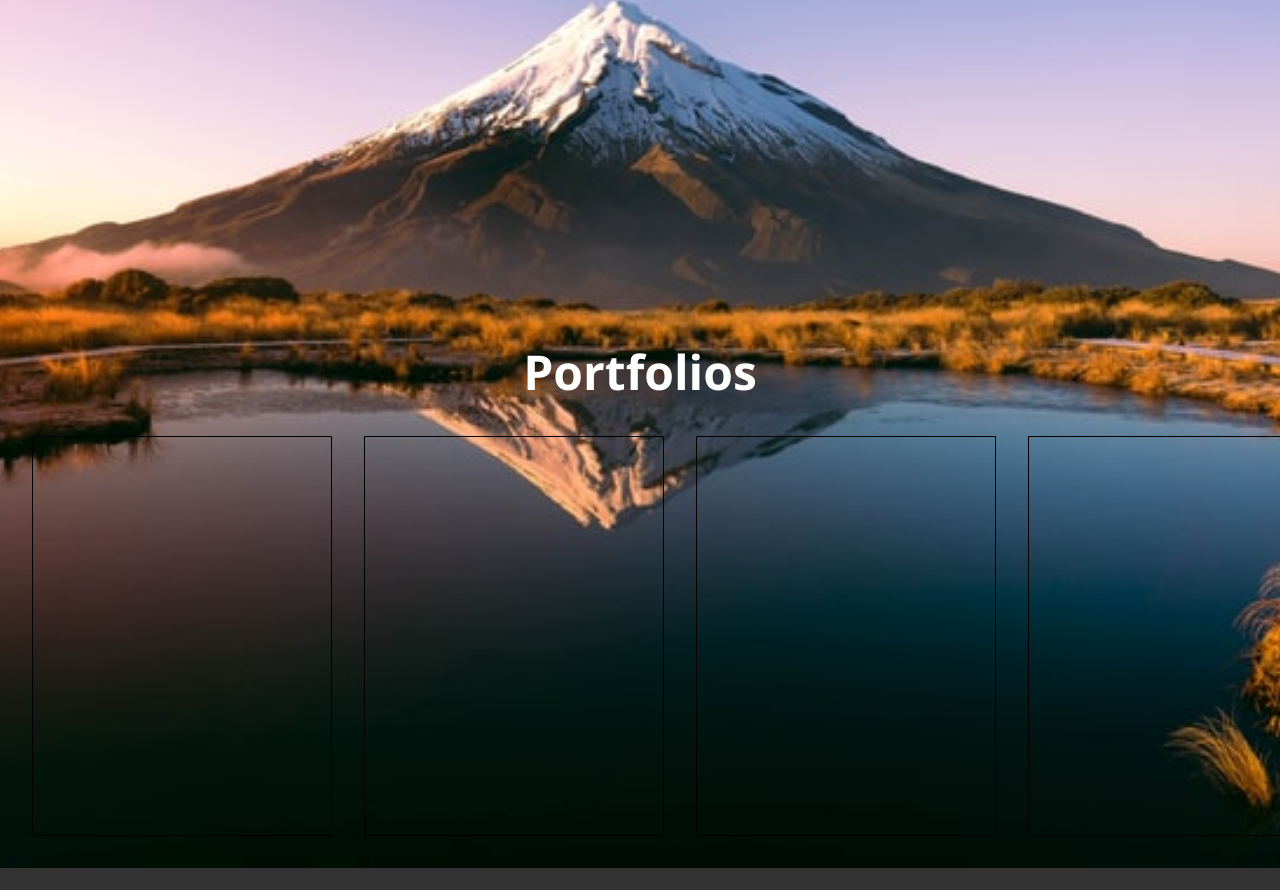
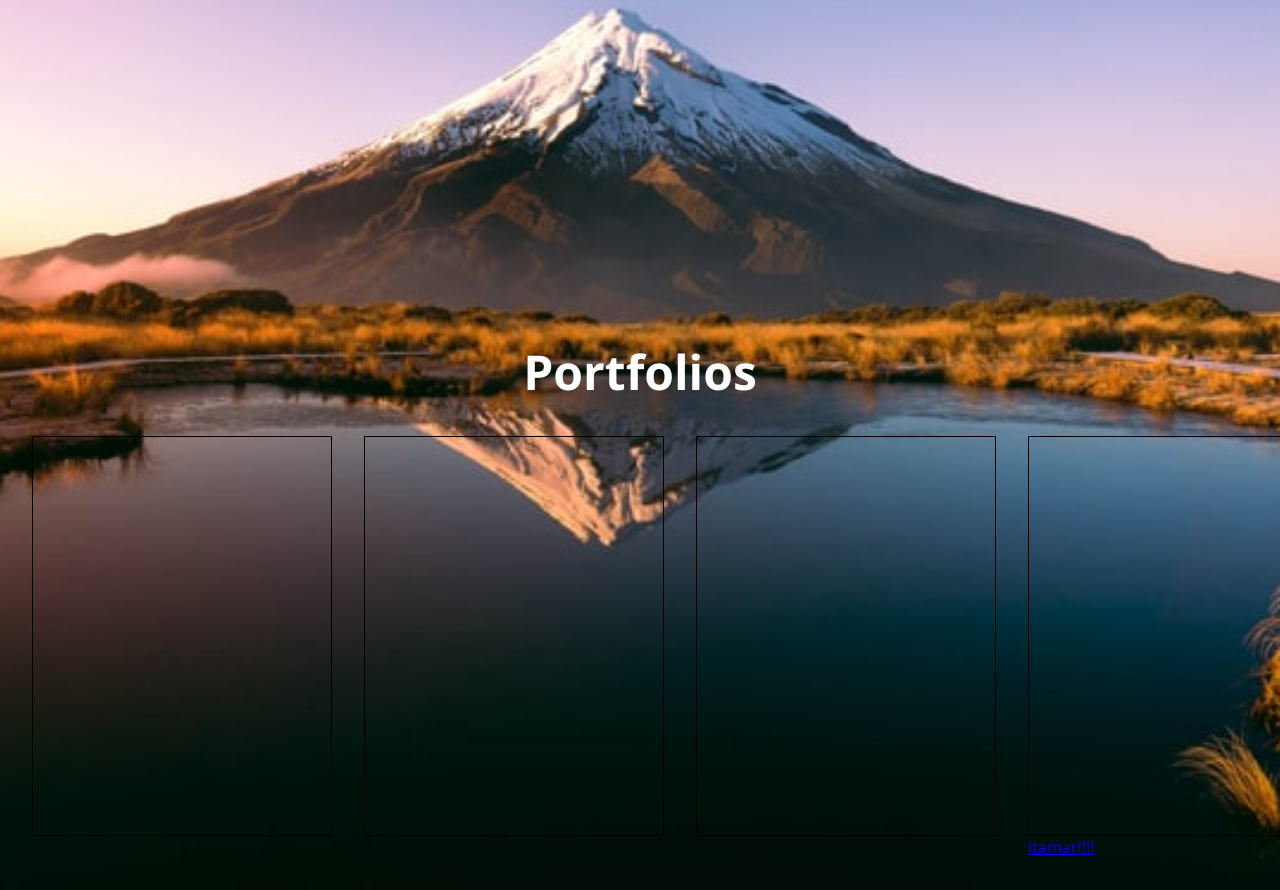
Before and after one commit to naamagi/group_portfolio, a plain HTML site: page public/index.html in a window 1280 px wide. Shown: the part 493-1383 px from the top of the page. Before the commit the page ends 1361 px from the top, so only its background shows below. Drawn offline with Linux system fonts and the light colour scheme.

Commit message:
added link to my page in index.html

```diff
--- a/public/index.html
+++ b/public/index.html
@@ -19,7 +19,7 @@
         <a href="#"><div class="card card1"></div></a>
         <a href="#"><div class="card card2"></div></a>
         <a href="#"><div class="card card3"></div></a>
-        <a href="#"><div class="card card4"></div></a>
+        <a href="./pages/itamar_portfolio.html"><div class="card itamar"></div>itamar!!!!</a>
     </div>
   </section>
 </body>
```
